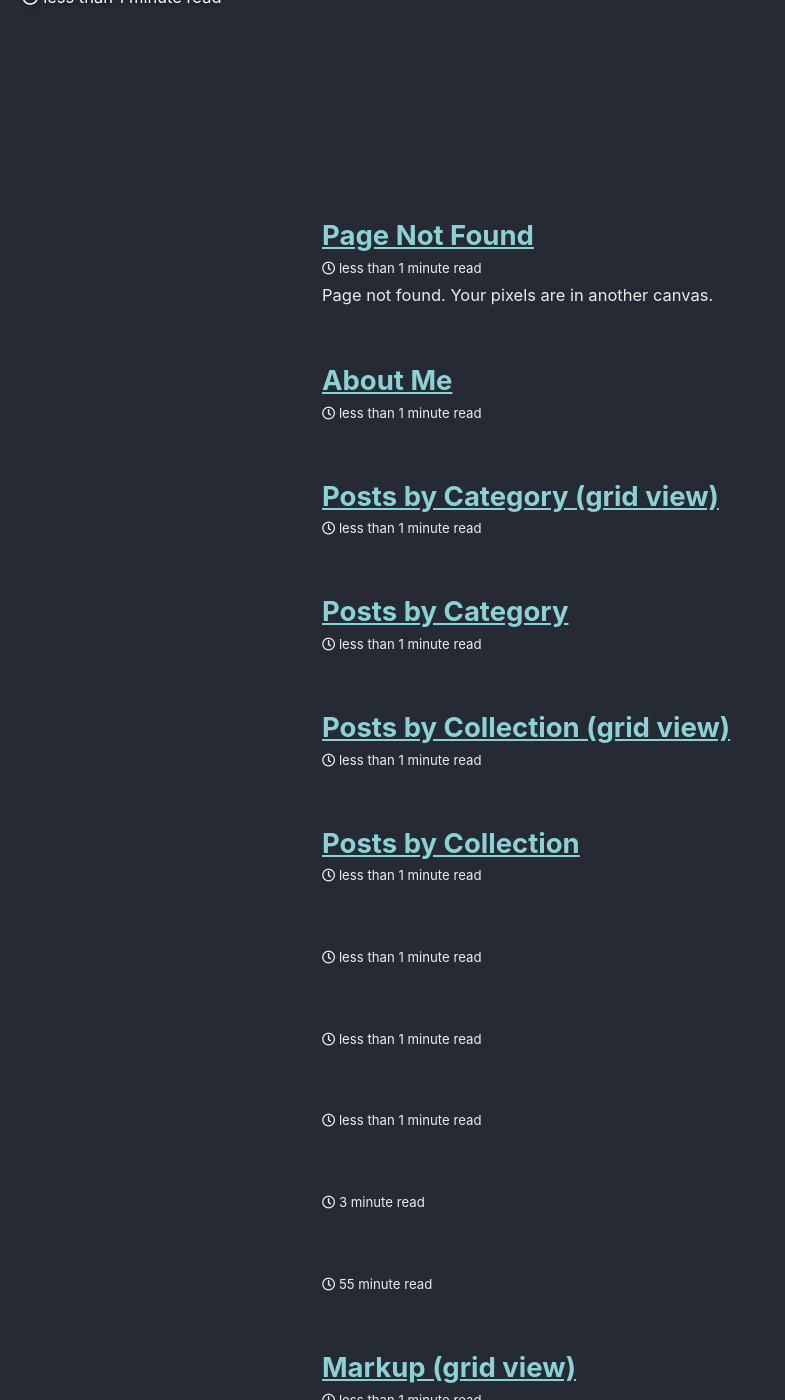
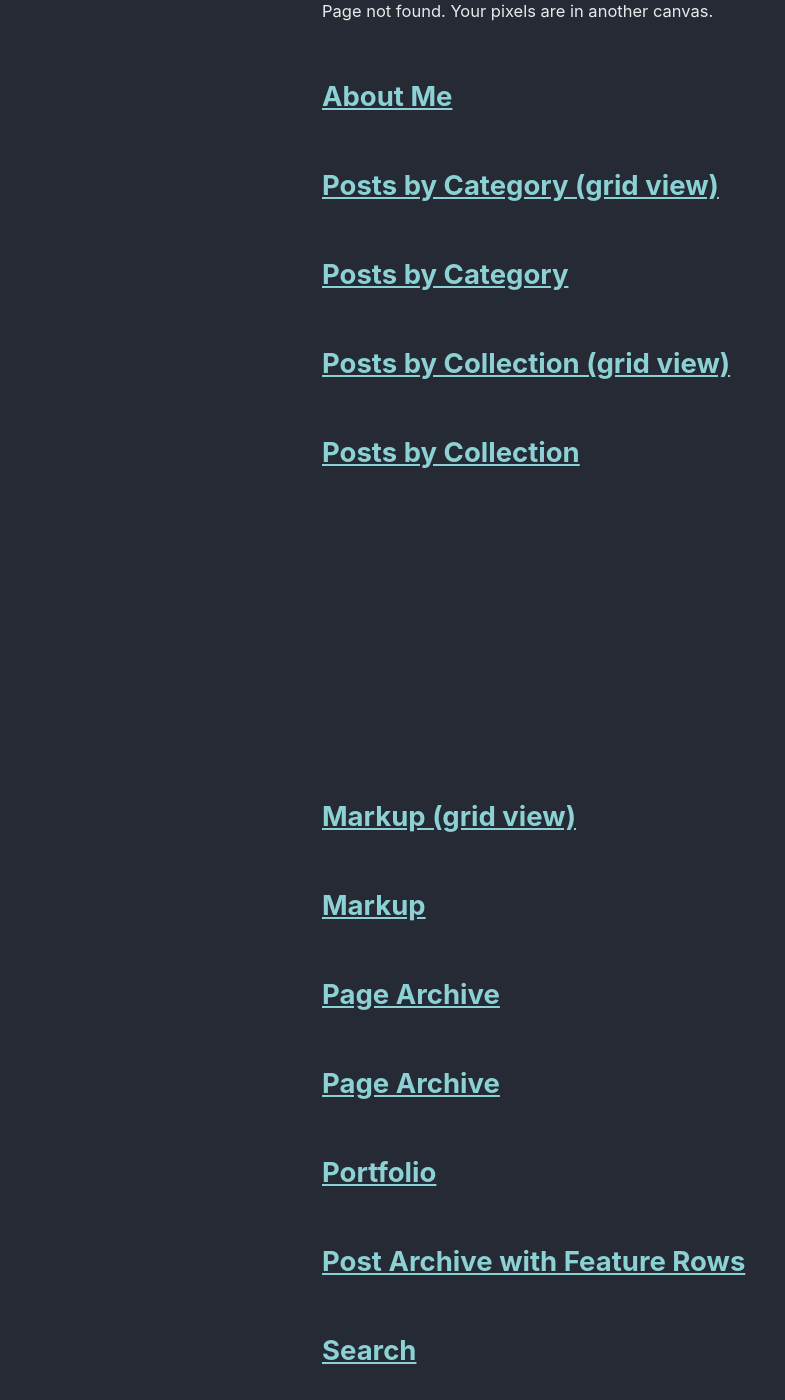
Before and after one commit to denzven/blog, a Jekyll site: the page built from _pages/page-archive.html, in a window 1280 px wide and 1400 px high, scrolled down 242 px. Shown: the whole window, without its empty margins (0-785 px from the left). Built offline with Jekyll 4.4.1, drawn with Linux system fonts in a browser that asks for light colours; cached includes are drawn as plain includes; some of the changed text lies outside the part shown.

Commit message:
Update _config.yml

```diff
--- a/_config.yml
+++ b/_config.yml
@@ -303,15 +303,5 @@
       path: ""
       type: pages
     values:
-      header:
-        overlay_color: "#252a34"
       layout: single
       author_profile: true
-      read_time: true
-      comments: # true
-      share: true
-      related: true
-      toc: true
-      toc_sticky: true
-      toc_label: "Table of Contents"
-      toc_icon: "thumbtack"
```
